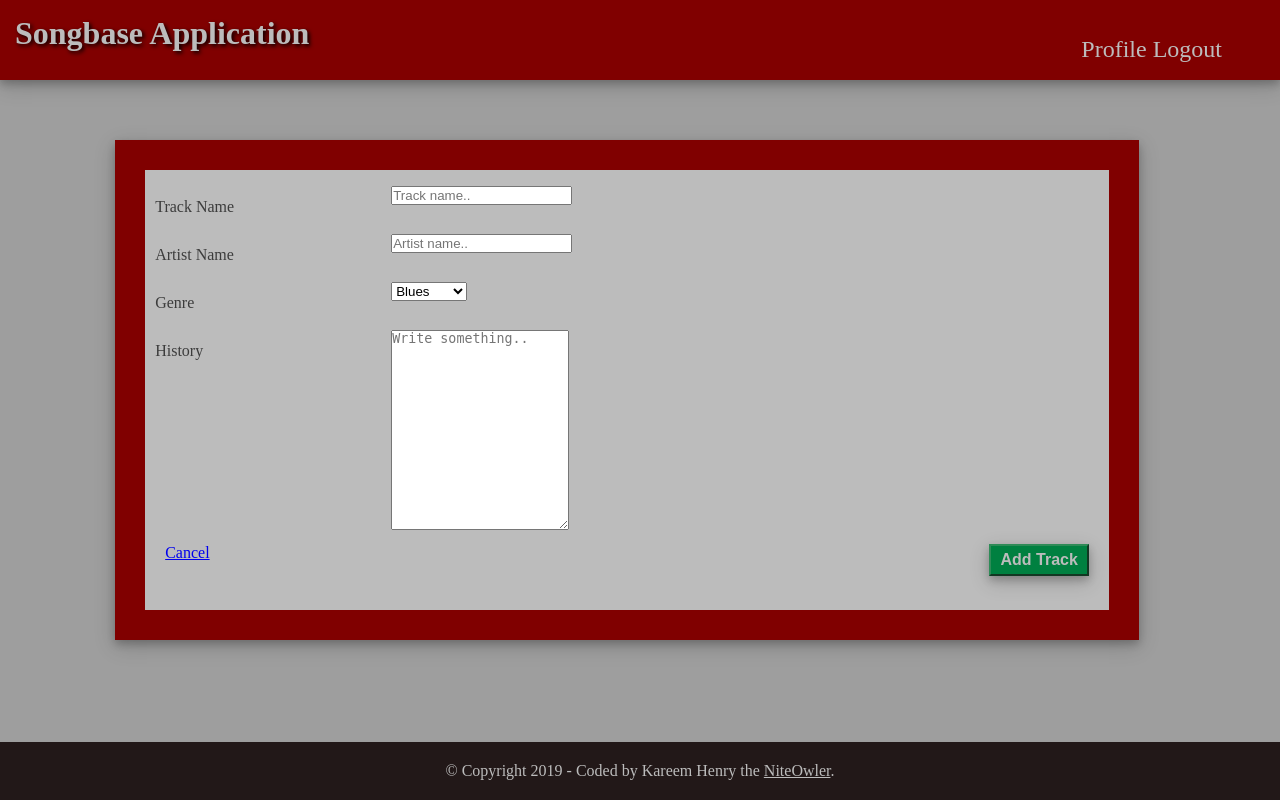
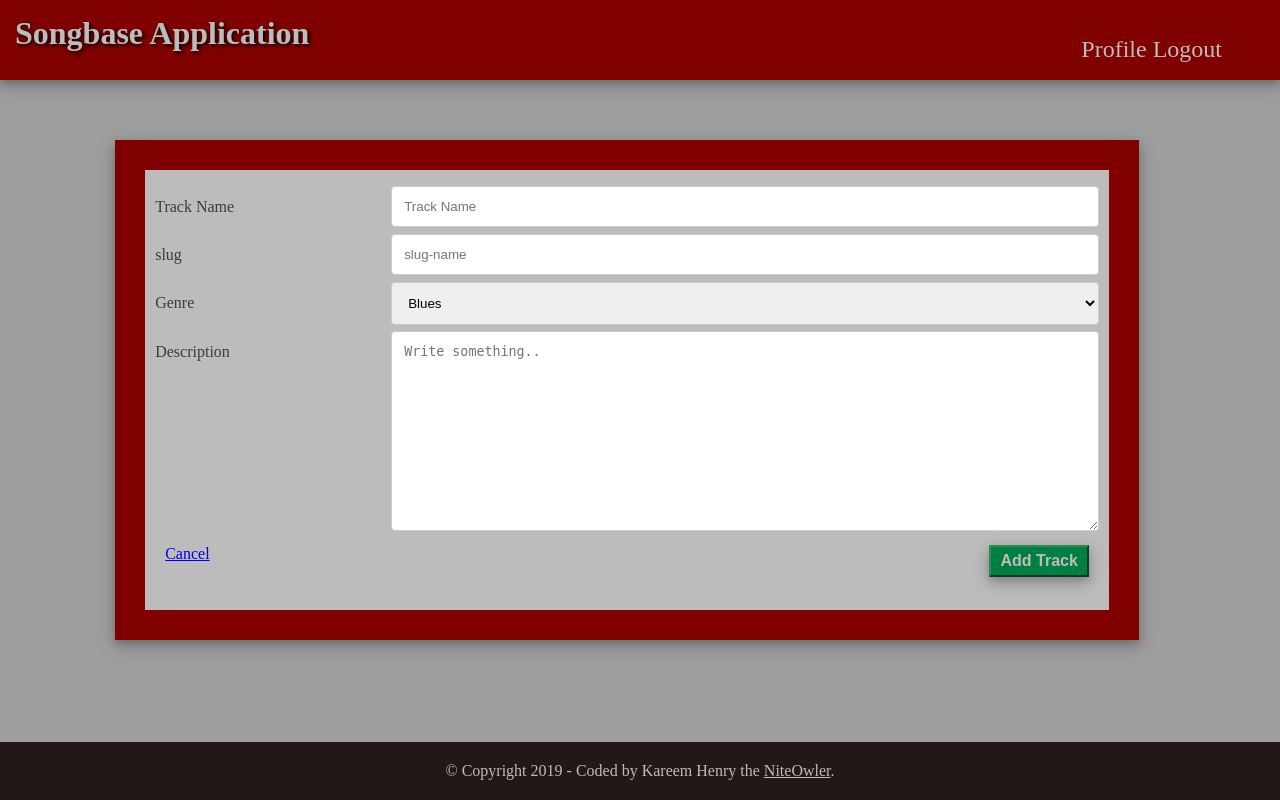
Before and after one commit to jmval111/my_udacity_course_repo, a Flask app: page /songbase/add/track in a window 1280 px wide. Run offline with Flask 2, Linux system fonts and the light colour scheme; a user stored in the database is signed in; data comes from the database, SQL or seed files in the repository; both versions use the stored data as it was after the commit.

```diff
--- a/FSND-Virtual-Machine/vagrant/catalog/main.py
+++ b/FSND-Virtual-Machine/vagrant/catalog/main.py
@@ -120,9 +120,11 @@ def delete_genre():
 
 # Set route for addTrack function here
 @main.route('/songbase/add/track')
+@login_required
 def addTrack():
     genre = Genre.query.all()
     track = Track.query.all()
+
     return render_template(
         'views/add-track.html',
         genre=genre,
@@ -130,13 +132,42 @@ def addTrack():
     )
     # return "page to add a track. Task 1 complete!"
 
+
+@main.route('/track', methods=['POST'])
+@login_required
+def addTrack_post():
+    name = request.form.get('name')
+    slug = request.form.get('slug')
+    description = request.form.get('description')
+    gen_id = request.form.get('gen_id')
+
+    track = Genre.query.filter_by(name=name).first()
+
+    if track:
+        flash('Track already exists')
+        return redirect(url_for('main.addTrack'))
+
+    new_track = Track(
+        name=name,
+        slug=slug,
+        description=description,
+        gen_id=gen_id
+    )
+
+    db.session.add(new_track)
+    db.session.commit()
+
+    return redirect(url_for('main.home'))
+
+
 # Set route for editTrack function here
 @main.route('/songbase/genre/<int:genre_id>/track/<int:track_id>/edit/')
+@login_required
 def editTrack(genre_id, track_id):
     genre = Genre.query.all()
     track = Track.query.all()
     return render_template(
-        'views/edit.html',
+        'views/edit-track.html',
         genre=genre,
         track=track
     )
@@ -144,12 +175,16 @@ def editTrack(genre_id, track_id):
 
 # Set route for deleteTrack function here
 @main.route('/songbase/genre/<int:genre_id>/track/<int:track_id>/delete/')
+@login_required
 def deleteTrack(genre_id, track_id):
-    genre = Genre.query.all()
-    track = Track.query.all()
-    return render_template(
-        'views/delete.html',
-        genre=genre,
-        track=track
-    )
+    id = request.form.get('genres')
+
+    track = Track.query.filter_by(id=id).first()
+    # return(str(genre))
+    if track:
+        db.session.delete(track)
+        db.session.commit()
+        flash('Track deleted!', 'success')
+
+    return redirect(url_for('main.home'))
     # return "page to delete a track. Task 3 complete!"
--- a/FSND-Virtual-Machine/vagrant/catalog/models.py
+++ b/FSND-Virtual-Machine/vagrant/catalog/models.py
@@ -32,13 +32,11 @@ class Track(db.Model):
     user_id = db.Column(db.Integer, db.ForeignKey('user.id'))
     # user = relationship("User", backref="track")
 
-    def __init__(self, name, slug, description, gen_id, user_id, date):
+    def __init__(self, name, slug, description, gen_id):
         self.name = name
         self.slug = slug
         self.description = description
-        self.date = date
         self.gen_id = gen_id
-        self.user_id = user_id
 
 
 class User(UserMixin, db.Model):
--- a/FSND-Virtual-Machine/vagrant/catalog/static/style.css
+++ b/FSND-Virtual-Machine/vagrant/catalog/static/style.css
@@ -171,12 +171,21 @@ body {
     font-size: 20px;
 }
 
+input[type=text], select, textarea {
+    width: 100%;
+    padding: 12px;
+    border: 1px solid #ccc;
+    border-radius: 4px;
+    resize: vertical;
+}
+
 label {
     padding: 12px 12px 12px 0;
     display: inline-block;
 }
 
 input[type=submit] {
+    cursor: pointer;
     width: 100px;
     text-align: center;
     font-size: 16px;
@@ -216,11 +225,17 @@ body {
     margin: 10px;
 }
 
-  /* Clear floats after the columns */
 .row:after {
     content: "";
     display: table;
     clear: both;
+}
+
+@media screen and (max-width: 600px) {
+    .col-25, .col-75, input[type=submit] {
+        width: 100%;
+        margin-top: 0;
+    }
 }
 
 #footer {
--- a/FSND-Virtual-Machine/vagrant/catalog/templates/auth/profile.html
+++ b/FSND-Virtual-Machine/vagrant/catalog/templates/auth/profile.html
@@ -8,7 +8,7 @@
     <div>
         <ul>
             <li><a href="{{url_for('main.home')}}">Songbase Registry</a></li>
-            <li><a class="" href="{{url_for('main.addGenre')}}">Add Genre</a></li>
+            <li><a class="" href="{{url_for('main.addGenre')}}">Edit Genre</a></li>
             <li><a class="" href="{{url_for('main.addTrack')}}">Add track</a></li>
             <li>
                 <form>
--- a/FSND-Virtual-Machine/vagrant/catalog/templates/views/add-track.html
+++ b/FSND-Virtual-Machine/vagrant/catalog/templates/views/add-track.html
@@ -5,21 +5,21 @@
 
 {% block fullcontent %}
 <div id="full-content">
-    <form action="/action_page.php">
+    <form method="POST" action="/track">
         <div class="row">
           <div class="col-25">
             <label for="Tname">Track Name</label>
           </div>
           <div class="col-75">
-            <input type="text" id="tname" name="trackname" placeholder="Track name..">
+            <input type="text" id="tname" name="name" placeholder="Track Name">
           </div>
         </div>
         <div class="row">
           <div class="col-25">
-            <label for="Aname">Artist Name</label>
+            <label for="slug">slug</label>
           </div>
           <div class="col-75">
-            <input type="text" id="aname" name="artistname" placeholder="Artist name..">
+            <input type="text" id="slugid" name="slug" placeholder="slug-name">
           </div>
         </div>
         <div class="row">
@@ -27,19 +27,19 @@
             <label for="genre">Genre</label>
           </div>
           <div class="col-75">
-            <select id="genres" name="genres">
+            <select id="genres" name="gen_id">
               {% for genre in genre %}
-              <option value="{{ genre.name }}">{{ genre.name }}</option>
+              <option value="{{ genre.id }}">{{ genre.name }}</option>
               {% endfor %}
             </select>
           </div>
         </div>
         <div class="row">
           <div class="col-25">
-            <label for="history">History</label>
+            <label for="description">Description</label>
           </div>
           <div class="col-75">
-            <textarea id="history" name="history" placeholder="Write something.." style="height:200px"></textarea>
+            <textarea id="description" name="description" placeholder="Write something.." style="height:200px"></textarea>
           </div>
         </div>
         <div class="row">
--- a/FSND-Virtual-Machine/vagrant/catalog/templates/views/edit-genre.html
+++ b/FSND-Virtual-Machine/vagrant/catalog/templates/views/edit-genre.html
@@ -9,7 +9,7 @@
     <form  method="POST" action="/genre">
         <div class="left">
           <div class="col-100">
-            <label for="name">Edit Genre</label>
+            <label for="name">Add Genre</label>
             <input type="text" id="gname" name="name" placeholder="Genre name.." autofocus="" required>
           </div>
         </div>
--- a/FSND-Virtual-Machine/vagrant/catalog/templates/views/home.html
+++ b/FSND-Virtual-Machine/vagrant/catalog/templates/views/home.html
@@ -3,7 +3,7 @@
 <div id="right-content">
 <h1>Genres</h1>
 {% if current_user.is_authenticated %}
-    <div id="addtrk"><a class="" href="{{url_for('main.addGenre')}}">Add Genre</a></div>
+    <div id="addtrk"><a class="" href="{{url_for('main.addGenre')}}">Edit Genre</a></div>
 {% endif %}
         <ul>
         {% for genre in genre %}
--- a/FSND-Virtual-Machine/vagrant/catalog/templates/views/tracks.html
+++ b/FSND-Virtual-Machine/vagrant/catalog/templates/views/tracks.html
@@ -3,7 +3,7 @@
 <div id="right-content">
     <h1>Genres</h1>
     {% if current_user.is_authenticated %}
-    <div id="addtrk"><a class="" href="{{url_for('main.addGenre')}}">Add Genre</a></div>
+    <div id="addtrk"><a class="" href="{{url_for('main.addGenre')}}">Edit Genre</a></div>
     {% endif %}
         <ul>
             {% for gen_title in gen_title %}
@@ -27,7 +27,7 @@
             <li class="">
             {% for full in full %}
             <li class="">
-                <a class="" href="{{url_for('main.trackInfo', genre_name = full|first, track_name = full.slug, track_id = full.id )}}">{{ full.name }} track page</a>
+                <a class="" href="{{url_for('main.trackInfo', genre_name = full|first, track_name = full.slug, track_id = full.id )}}">{{ full.name }}</a>
             </li>
             {% else %}
             <li><em>No tracks found.</em></li>
```
Also changed, not shown: FSND-Virtual-Machine/vagrant/catalog/templates/views/edit-track.html (added, +10 -0 lines), FSND-Virtual-Machine/vagrant/catalog/templates/views/edit.html (deleted, +0 -10 lines), FSND-Virtual-Machine/vagrant/catalog/README.txt, FSND-Virtual-Machine/vagrant/catalog/music.db. Lines whose indentation alone changed are shown as unchanged.
